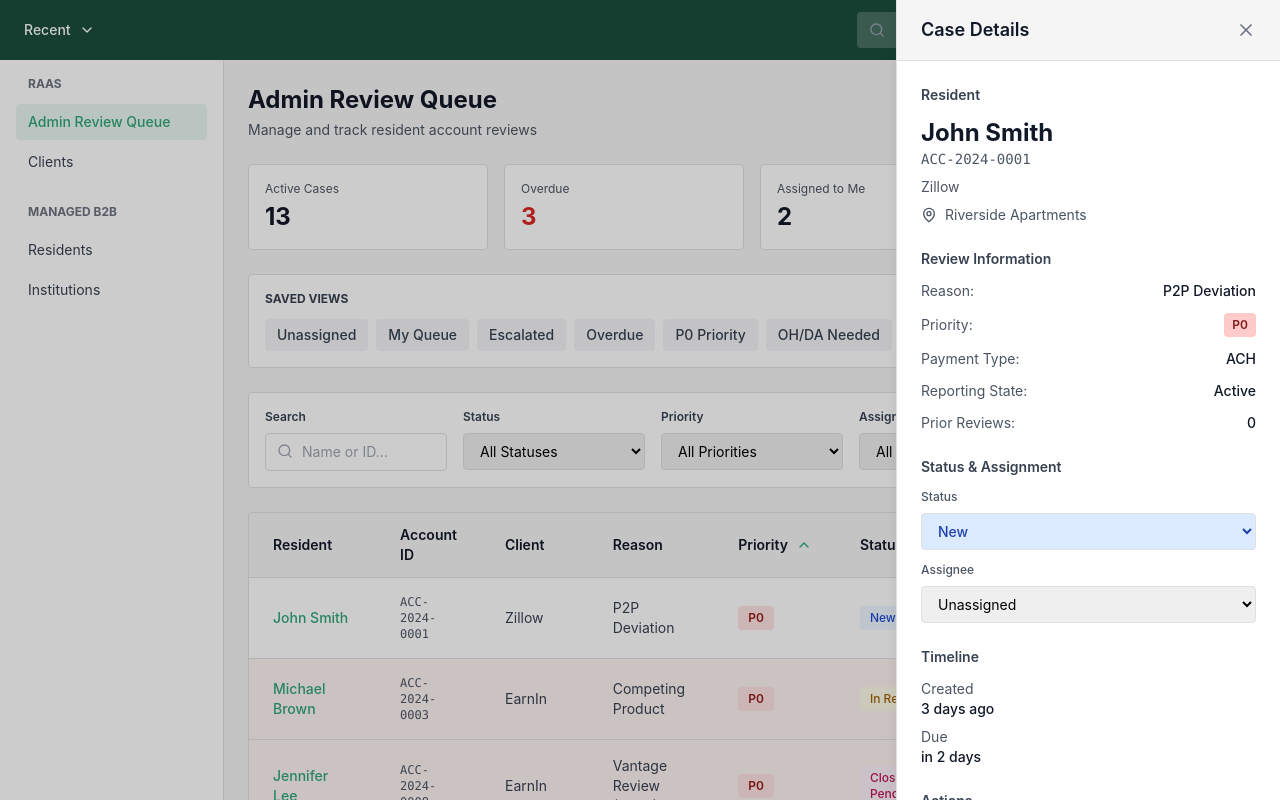
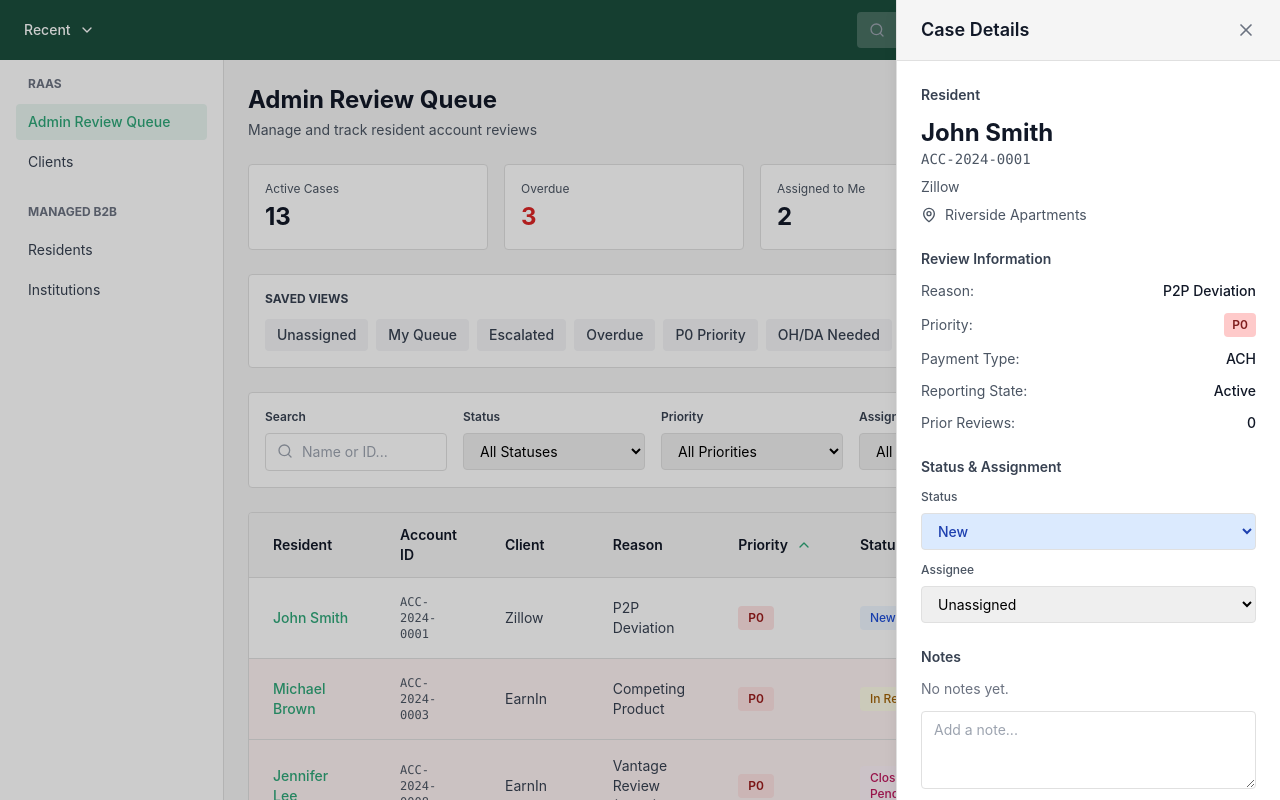
Before and after one commit to michaelstewart-esusu/raas-admin-review-mockup, a React (Vite) app: page / in a window 1280 px wide. Both pictures are taken after a click on the element 761 px from the left and 618 px from the top of the page. Shown: the top 800 px of the page. Built offline with nearby package versions, Linux system fonts and the light colour scheme.

Commit message:
Add notes to case details
Allow reviewers to add notes from the case detail drawer. Notes persist
on the case, appear in Account History, and are recorded in the audit trail.

Co-authored-by: michaelstewart-esusu <michaelstewart-esusu@users.noreply.github.com>

```diff
--- a/src/App.tsx
+++ b/src/App.tsx
@@ -87,7 +87,7 @@ function App() {
       auditTrail: [...history.auditTrail].sort(
         (a, b) => b.timestamp.getTime() - a.timestamp.getTime()
       ),
-      notes: selectedCase.notes ? [selectedCase.notes] : [],
+      notes: selectedCase.notes ? [...selectedCase.notes] : [],
       currentStatus: selectedCase.status,
       currentAssignee: selectedCase.assignee,
       currentReason: selectedCase.reason,
@@ -139,6 +139,44 @@ function App() {
 
     setCases((prev) =>
       prev.map((c) => (c.id === caseId ? { ...c, status: newStatus } : c))
+    );
+  };
+
+  const handleAddNote = (caseId: string, note: string) => {
+    const existing = cases.find((c) => c.id === caseId);
+    if (!existing) return;
+
+    const trimmed = note.trim();
+    if (!trimmed) return;
+
+    const now = new Date();
+    const actor = existing.assignee || 'Current User';
+
+    setCaseHistories((prev) => {
+      const prior = prev[caseId] || buildSeedHistory(existing);
+      return {
+        ...prev,
+        [caseId]: {
+          stateHistory: prior.stateHistory,
+          auditTrail: [
+            {
+              timestamp: now,
+              actor,
+              action: 'Note added',
+              current: trimmed,
+            },
+            ...prior.auditTrail,
+          ],
+        },
+      };
+    });
+
+    setCases((prev) =>
+      prev.map((c) =>
+        c.id === caseId
+          ? { ...c, notes: [...(c.notes ?? []), trimmed] }
+          : c
+      )
     );
   };
 
@@ -349,6 +387,7 @@ function App() {
         onClose={() => setSelectedCaseId(null)}
         onStatusChange={handleStatusChange}
         onAssigneeChange={handleAssigneeChange}
+        onAddNote={handleAddNote}
         onShowHistory={() => setShowHistory(true)}
         reviewers={mockReviewers}
       />
--- a/src/components/AccountHistoryModal.tsx
+++ b/src/components/AccountHistoryModal.tsx
@@ -119,6 +119,25 @@ export const AccountHistoryModal: React.FC<AccountHistoryModalProps> = ({
             </div>
           </div>
 
+          {/* Notes */}
+          <div>
+            <h3 className="text-sm font-semibold text-slate-900 mb-4">Notes</h3>
+            {history.notes.length === 0 ? (
+              <p className="text-sm text-slate-500">No notes on record.</p>
+            ) : (
+              <ul className="space-y-2">
+                {history.notes.map((note, idx) => (
+                  <li
+                    key={`${idx}-${note.slice(0, 12)}`}
+                    className="text-sm text-slate-800 border border-slate-200 rounded-lg p-3 bg-slate-50 whitespace-pre-wrap"
+                  >
+                    {note}
+                  </li>
+                ))}
+              </ul>
+            )}
+          </div>
+
           {/* Audit Trail */}
           <div>
             <h3 className="text-sm font-semibold text-slate-900 mb-4">Audit Trail</h3>
@@ -129,11 +148,15 @@ export const AccountHistoryModal: React.FC<AccountHistoryModalProps> = ({
                   <p className="text-xs text-slate-600">
                     {format(entry.timestamp, 'MMM d, yyyy h:mm a')} by {entry.actor}
                   </p>
-                  {entry.prior && entry.current && (
+                  {entry.prior && entry.current ? (
                     <p className="text-xs text-slate-600 mt-1">
                       {entry.prior} → {entry.current}
                     </p>
-                  )}
+                  ) : entry.current ? (
+                    <p className="text-xs text-slate-600 mt-1 whitespace-pre-wrap">
+                      {entry.current}
+                    </p>
+                  ) : null}
                 </div>
               ))}
             </div>
--- a/src/components/CaseDetailPanel.tsx
+++ b/src/components/CaseDetailPanel.tsx
@@ -1,4 +1,4 @@
-import React, { useState } from 'react';
+import React, { useEffect, useState } from 'react';
 import { ReviewCase, CaseStatus } from '../types';
 import { getReasonLabel } from '../data/reasonLabels';
 import { ConfirmCloseModal } from './ConfirmCloseModal';
@@ -10,6 +10,7 @@ interface CaseDetailPanelProps {
   onClose: () => void;
   onStatusChange: (caseId: string, newStatus: CaseStatus) => void;
   onAssigneeChange: (caseId: string, newAssignee: string) => void;
+  onAddNote: (caseId: string, note: string) => void;
   onShowHistory: () => void;
   reviewers: string[];
 }
@@ -31,10 +32,17 @@ export const CaseDetailPanel: React.FC<CaseDetailPanelProps> = ({
   onClose,
   onStatusChange,
   onAssigneeChange,
+  onAddNote,
   onShowHistory,
   reviewers,
 }) => {
   const [confirmCloseOpen, setConfirmCloseOpen] = useState(false);
+  const [noteDraft, setNoteDraft] = useState('');
+
+  useEffect(() => {
+    setNoteDraft('');
+    setConfirmCloseOpen(false);
+  }, [reviewCase?.id]);
 
   if (!reviewCase) return null;
 
@@ -45,6 +53,15 @@ export const CaseDetailPanel: React.FC<CaseDetailPanelProps> = ({
     }
     onStatusChange(reviewCase.id, status);
   };
+
+  const handleAddNote = () => {
+    const trimmed = noteDraft.trim();
+    if (!trimmed) return;
+    onAddNote(reviewCase.id, trimmed);
+    setNoteDraft('');
+  };
+
+  const notes = reviewCase.notes ?? [];
 
   return (
     <>
@@ -171,6 +188,40 @@ export const CaseDetailPanel: React.FC<CaseDetailPanelProps> = ({
             </div>
           </div>
 
+          {/* Notes */}
+          <div>
+            <h3 className="text-sm font-semibold text-gray-700 mb-3">Notes</h3>
+            {notes.length > 0 ? (
+              <ul className="space-y-2 mb-3">
+                {notes.map((note, idx) => (
+                  <li
+                    key={`${idx}-${note.slice(0, 12)}`}
+                    className="text-sm text-gray-800 bg-esusu-gray-light border border-esusu-gray-border rounded px-3 py-2 whitespace-pre-wrap"
+                  >
+                    {note}
+                  </li>
+                ))}
+              </ul>
+            ) : (
+              <p className="text-sm text-gray-500 mb-3">No notes yet.</p>
+            )}
+            <textarea
+              value={noteDraft}
+              onChange={(e) => setNoteDraft(e.target.value)}
+              placeholder="Add a note..."
+              rows={3}
+              className="w-full px-3 py-2 border border-esusu-gray-border rounded text-sm focus:outline-none focus:ring-2 focus:ring-esusu-green resize-y"
+            />
+            <button
+              type="button"
+              onClick={handleAddNote}
+              disabled={!noteDraft.trim()}
+              className="mt-2 w-full px-4 py-2 bg-esusu-green text-white rounded text-sm font-medium hover:bg-esusu-green/90 transition-colors disabled:opacity-50 disabled:cursor-not-allowed"
+            >
+              Add note
+            </button>
+          </div>
+
           {/* Timeline */}
           <div>
             <h3 className="text-sm font-semibold text-gray-700 mb-3">Timeline</h3>
--- a/src/types/index.ts
+++ b/src/types/index.ts
@@ -29,7 +29,7 @@ export interface ReviewCase {
   reportingState?: string;
   priorReviewCount: number;
   escalationState?: EscalationType;
-  notes?: string;
+  notes?: string[];
 }
 
 export interface StateTransition {
```
